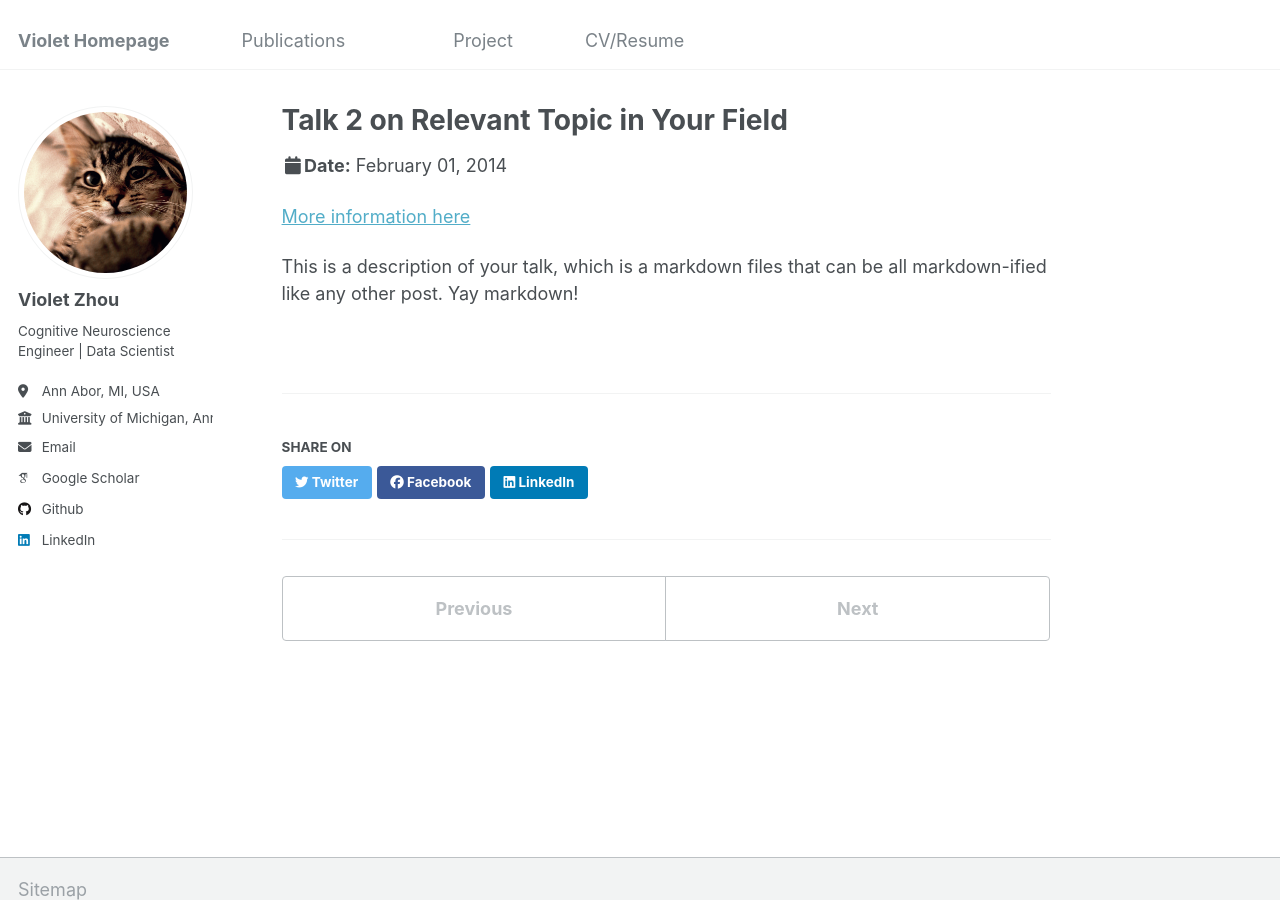
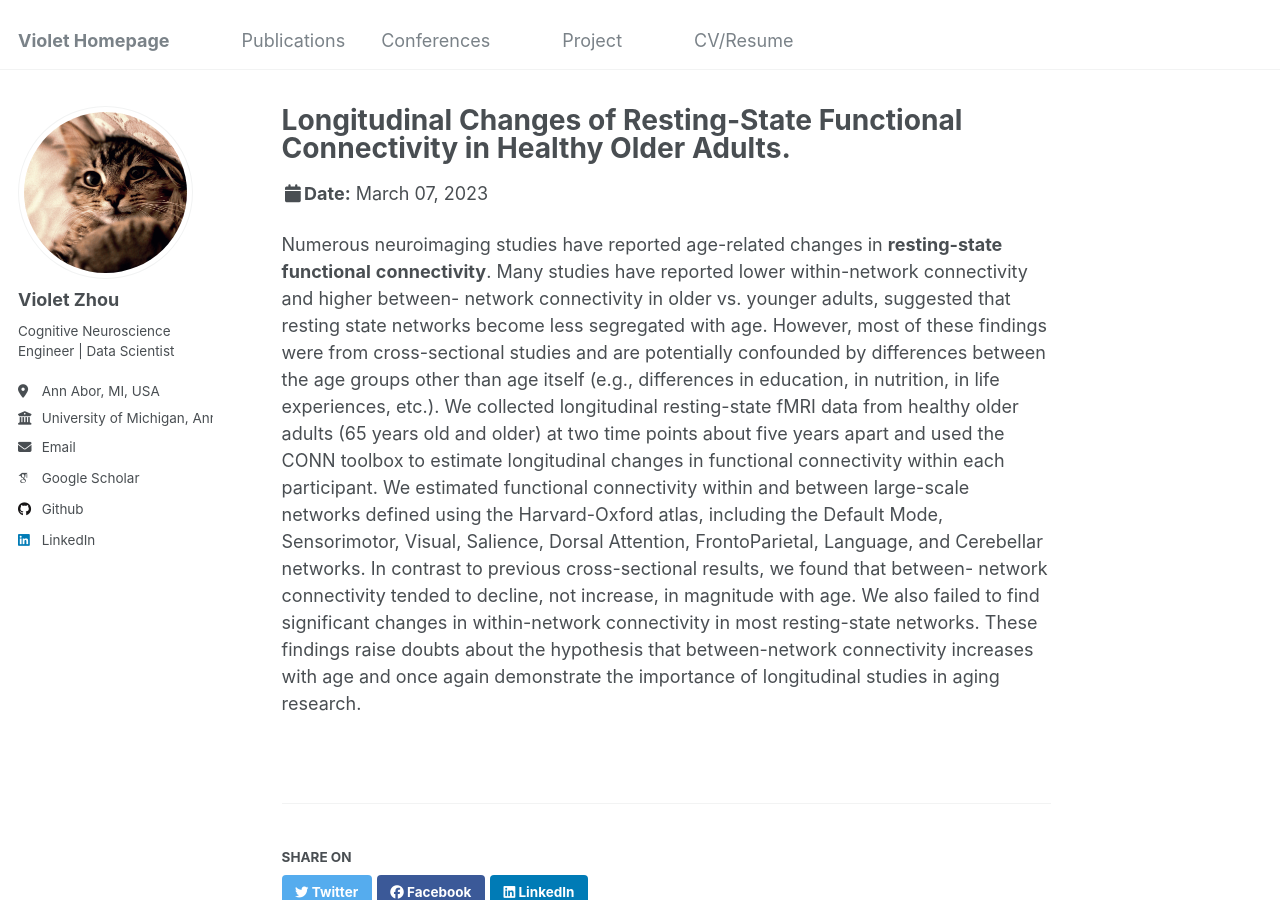
Before and after one commit to Quan-VioletZhou/violet_academicpage, a Jekyll site: the page built from _talks/2014-02-01-talk-2.md, in a window 1280 px wide and 900 px high. Built offline with Jekyll 4.4.1, drawn with Linux system fonts in a browser that asks for light colours; some web fonts are replaced.

Commit message:
update talks

```diff
--- a/_data/navigation.yml
+++ b/_data/navigation.yml
@@ -8,8 +8,8 @@ main:
   - title: "Publications"
     url: /publications/
 
-  - #title: "Talks"
-    #url: /talks/
+  - title: "Conferences"
+    url: /talks/
 
   - #title: "Teaching"
     #url: /teaching/
--- a/_talks/2014-02-01-talk-2.md
+++ b/_talks/2014-02-01-talk-2.md
@@ -1,13 +1,26 @@
 ---
-title: "Talk 2 on Relevant Topic in Your Field"
+title: "Longitudinal Changes of Resting-State Functional Connectivity in Healthy Older Adults."
 collection: talks
-type: "Talk"
+type: "Conference"
 permalink: /talks/2014-02-01-talk-2
-venue: "London School of Testing"
-date: 2014-02-01
-location: "London, UK"
+venue: "Cognition Neuroscience Society"
+date: 2023-03-07
+location: "San Francisco, California, USA"
 ---
 
-[More information here](http://example2.com)
-
-This is a description of your talk, which is a markdown files that can be all markdown-ified like any other post. Yay markdown!
+Numerous neuroimaging studies have reported age-related changes in **resting-state** **functional**
+**connectivity**. Many studies have reported lower within-network connectivity and higher between-
+network connectivity in older vs. younger adults, suggested that resting state networks become
+less segregated with age. However, most of these findings were from cross-sectional studies
+and are potentially confounded by differences between the age groups other than age itself
+(e.g., differences in education, in nutrition, in life experiences, etc.). We collected longitudinal
+resting-state fMRI data from healthy older adults (65 years old and older) at two time points
+about five years apart and used the CONN toolbox to estimate longitudinal changes in
+functional connectivity within each participant. We estimated functional connectivity within and
+between large-scale networks defined using the Harvard-Oxford atlas, including the Default
+Mode, Sensorimotor, Visual, Salience, Dorsal Attention, FrontoParietal, Language, and
+Cerebellar networks. In contrast to previous cross-sectional results, we found that between-
+network connectivity tended to decline, not increase, in magnitude with age. We also failed to
+find significant changes in within-network connectivity in most resting-state networks. These
+findings raise doubts about the hypothesis that between-network connectivity increases with
+age and once again demonstrate the importance of longitudinal studies in aging research.
```
